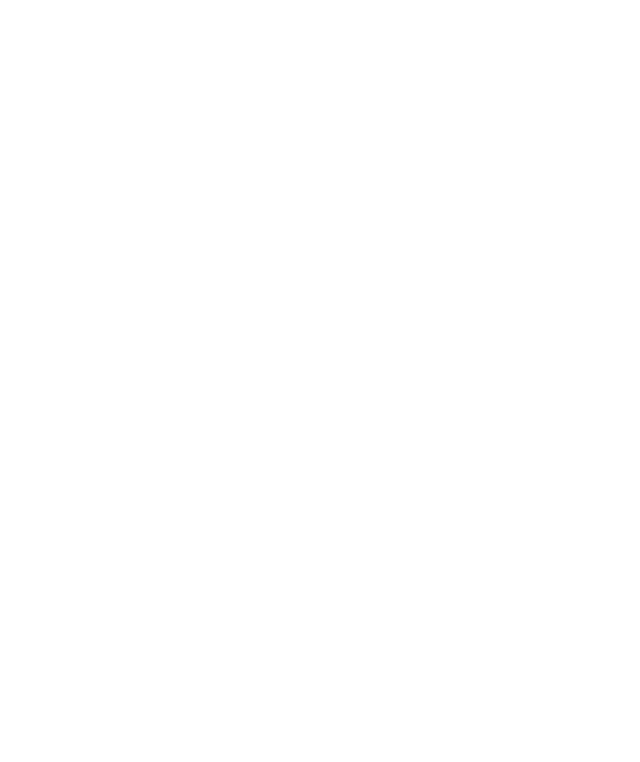
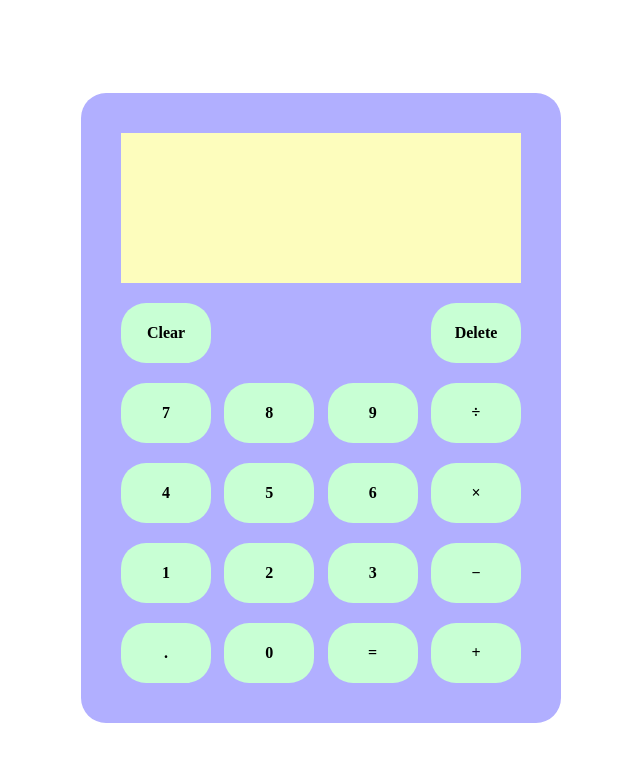
Before and after one commit to paulcaliguid/calculator, a plain HTML site: page index.html in a window 1280 px wide. Shown: the whole page, without its empty margins (319-959 px from the left). Drawn offline with Linux system fonts and the light colour scheme.

Commit message:
done with html and css

```diff
--- a/index.html
+++ b/index.html
@@ -11,35 +11,34 @@
 <body>
     <div id="outside-border">
         <div id="screen">
-
         </div>
-        <div id="clear-and-delete">
-            <div id="clear"></div>
-            <div id="delete"></div>
+        <div class="button-row">
+            <div class="button" id="clear">Clear</div>
+            <div class="button" id="delete">Delete</div>
         </div>
-        <div id="numbers-and-operators-1">
-            <div class="number" id="7"></div>
-            <div class="number" id="8"></div>
-            <div class="number" id="9"></div>
-            <div class="operator" id="divide"></div>
+        <div class="button-row">
+            <div class="button" class="number" id="7">7</div>
+            <div class="button" class="number" id="8">8</div>
+            <div class="button" class="number" id="9">9</div>
+            <div class="button" class="operator" id="divide">÷</div>
         </div>
-        <div id="numbers-and-operators-2">
-            <div class="number" id="4"></div>
-            <div class="number" id="5"></div>
-            <div class="number" id="6"></div>
-            <div class="operator" id="multiply"></div>
+        <div class="button-row">
+            <div class="button" class="number" id="4">4</div>
+            <div class="button" class="number" id="5">5</div>
+            <div class="button" class="number" id="6">6</div>
+            <div class="button" class="operator" id="multiply">×</div>
         </div>
-        <div id="numbers-and-operators-3">
-            <div class="number" id="1"></div>
-            <div class="number" id="2"></div>
-            <div class="number" id="3"></div>
-            <div class="operator" id="minus"></div>
+        <div class="button-row">
+            <div class="button" class="number" id="1">1</div>
+            <div class="button" class="number" id="2">2</div>
+            <div class="button" class="number" id="3">3</div>
+            <div class="button" class="operator" id="minus">−</div>
         </div>
-        <div id="numbers-and-operators-4">
-            <div id="dot"></div>
-            <div class="number" id="0"></div>
-            <div id="equals"></div>
-            <div class="operator" id="add"></div>
+        <div class="button-row">
+            <div class="button" id="dot">.</div>
+            <div class="button" class="number" id="0">0</div>
+            <div class="button" id="equals">=</div>
+            <div class="button" class="operator" id="add">+</div>
         </div>
     </div>
 </body>
--- a/style.css
+++ b/style.css
@@ -0,0 +1,39 @@
+body {
+    height: 100vh;
+    display: flex;
+    align-items: center;
+    justify-content: center;
+    font-weight: bold;
+}
+
+#outside-border {
+    display: flex;
+    height: 550px;
+    width: 400px;
+    flex-direction: column;
+    background-color: #B1AFFF;
+    padding: 40px;
+    justify-content: space-between;
+    border-radius: 25px;
+}
+
+#screen {
+    background-color: #FDFDBD;
+    height: 150px;
+}
+
+.button-row {
+    height: 60px;
+    width: auto;
+    display: flex;
+    justify-content: space-between;
+}
+
+.button {
+    display: flex;
+    width: 90px;
+    background-color: #C8FFD4;
+    align-items: center;
+    justify-content: center;
+    border-radius: 25px;
+}
```
